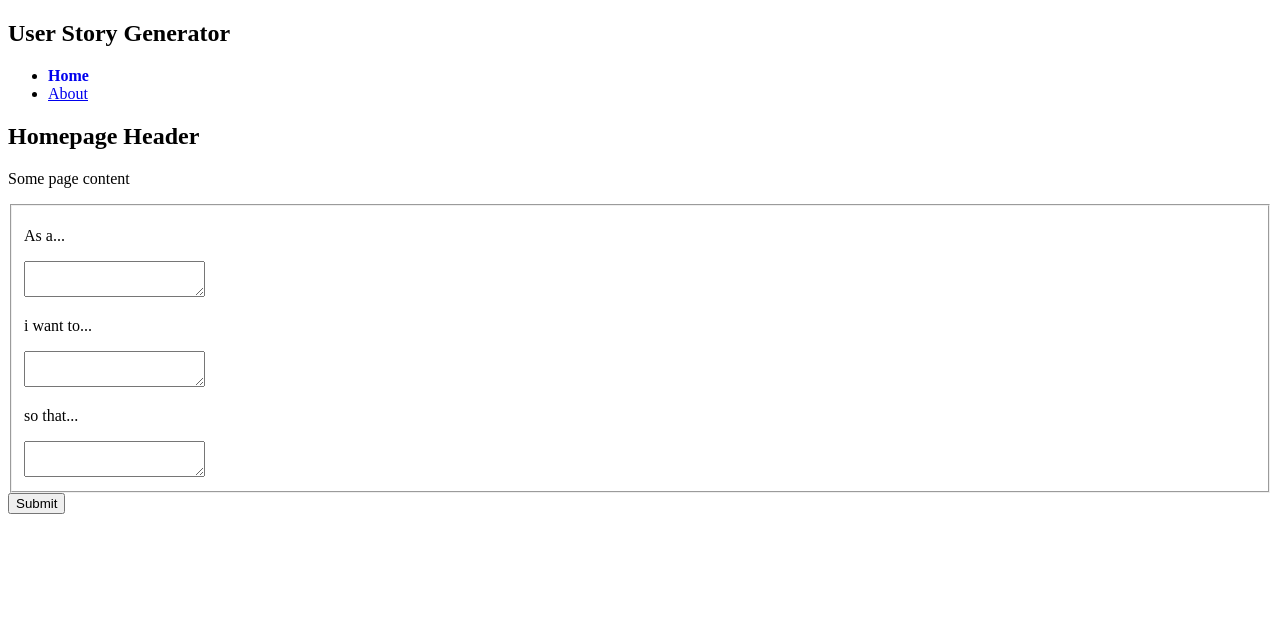
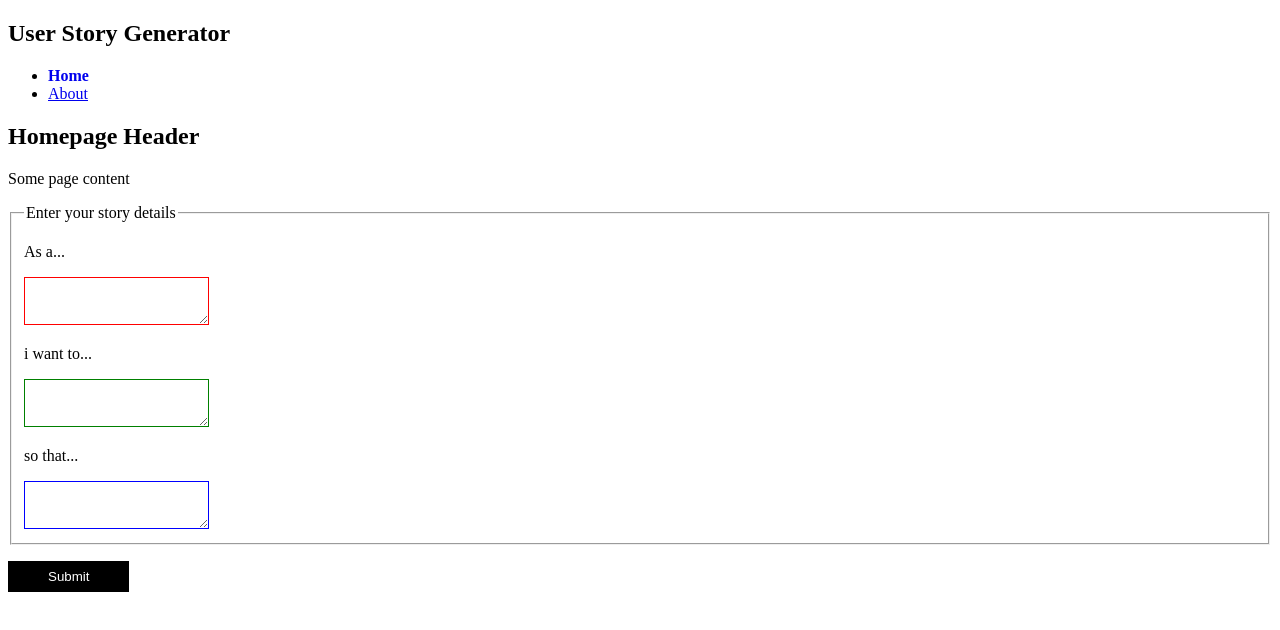
Before and after one commit to pattonwebz/react-user-story-generator, a React app: page / in a window 1280 px wide. Shown: the top 630 px of the page. Built offline with nearby package versions, Linux system fonts and the light colour scheme.

Commit message:
Use some styled components for FormInput elements

```diff
--- a/src/components/FormInputs.tsx
+++ b/src/components/FormInputs.tsx
@@ -1,6 +1,40 @@
 import React from "react"
 
+import styled from 'styled-components'
+
 const FormInputs = () => {
+
+    const FormEl = styled.form`
+        flex: 0 0 50%;
+    `;
+
+    const SubmitButton = styled.input`
+        color: #fff;
+        background-color: #000;
+        margin: 1rem 0;
+        padding: 0.5rem 2.5rem;
+        border: none;
+        &:hover,
+        &:focus {
+            background: lighten(#000, 35%);
+        }
+    `;
+
+    const InputTextarea = styled.textarea`
+        padding: 0.5rem 0.25rem;
+    `;
+
+    const TextareaAsA = styled(InputTextarea)`
+        border-color: red;
+    `;
+
+    const TextareaIWantTo = styled(InputTextarea)`
+        border-color: green;
+    `;
+
+    const TextareaSoThat = styled(InputTextarea)`
+        border-color: blue;
+    `;
 
     const handleSubmit = (event: React.SyntheticEvent) => {
         event.preventDefault();
@@ -8,26 +42,27 @@ const FormInputs = () => {
     }
 
     return(
-        <form
+        <FormEl
             className="form--inputform"
             onSubmit={handleSubmit}
         >
             <fieldset>
+                <legend>Enter your story details</legend>
                 <label>
                     <p>As a...</p>
-                    <textarea name="story-as-a" />
+                    <TextareaAsA name="story-as-a" />
                 </label>
                 <label>
                     <p>i want to...</p>
-                    <textarea name="story-i-want-to" />
+                    <TextareaIWantTo name="story-i-want-to" />
                 </label>
                 <label>
                     <p>so that...</p>
-                    <textarea name="story-so-that" />
+                    <TextareaSoThat name="story-so-that" />
                 </label>
             </fieldset>
-            <input type="submit" value="Submit" />
-        </form>
+            <SubmitButton type="submit" value="Submit" />
+        </FormEl>
     )
 }
 
```
